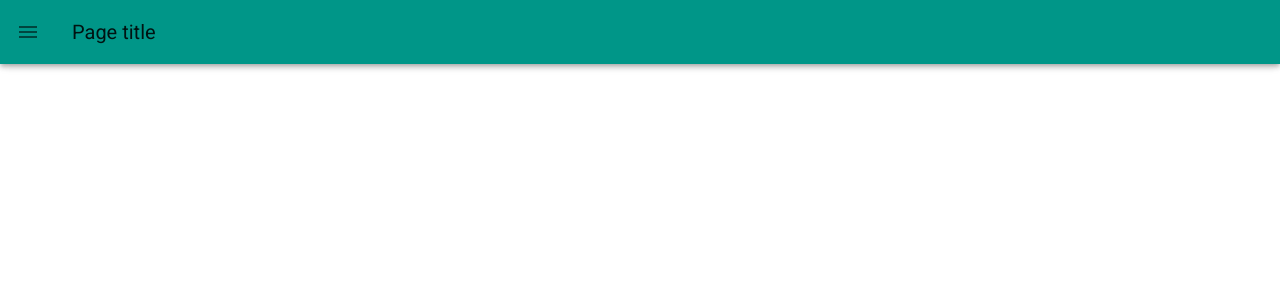
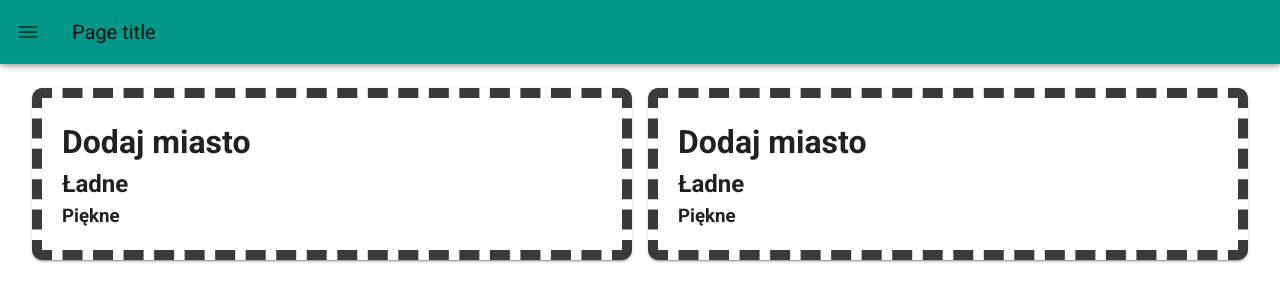
Before and after one commit to km2442/SimpleWeather, a Vue app: page / in a window 1280 px wide. Shown: the top 302 px of the page. Built offline with nearby package versions, Linux system fonts and the light colour scheme.

Commit message:
Added test template

```diff
--- a/src/components/Index.vue
+++ b/src/components/Index.vue
@@ -1,11 +1,14 @@
 <template>
   <div>
-
+    <grid></grid>
   </div>
 </template>
 
 <script>
 export default {
+  components: {
+    grid: () => import(/* webpackChunkName: "Index" */ './weather/WeatherGrid')
+  },
   data: () => ({
 
   }),
--- /dev/null
+++ b/src/components/weather/WeatherGrid.vue
@@ -0,0 +1,40 @@
+<template>
+  <div>
+    <v-container fluid>
+      <v-layout row wrap justify-space-around class="ma-3">
+        <v-flex xs12 md6 class="px-2">
+          <v-card class="add pa-5">
+            <h1>Dodaj miasto</h1>
+            <h2>Ładne</h2>
+            <h3>Piękne</h3>
+          </v-card>
+        </v-flex>
+        <v-flex xs12 md6 class="px-2">
+          <v-card class="add pa-5">
+            <h1>Dodaj miasto</h1>
+            <h2>Ładne</h2>
+            <h3>Piękne</h3>
+          </v-card>
+        </v-flex>
+      </v-layout>
+    </v-container>
+  </div>
+</template>
+
+<script>
+export default {
+  components: {
+    //widget: () => import(/* webpackChunkName: "Index" */ './Widget')
+  }
+  // data: () => {
+  //     widgets: []
+  // }
+};
+</script>
+
+<style scoped>
+.add {
+  border: 10px dashed #3a3a3a;
+  border-radius: 10px;
+}
+</style>
```
Also changed, not shown: src/components/weather/Widget.vue (added).
